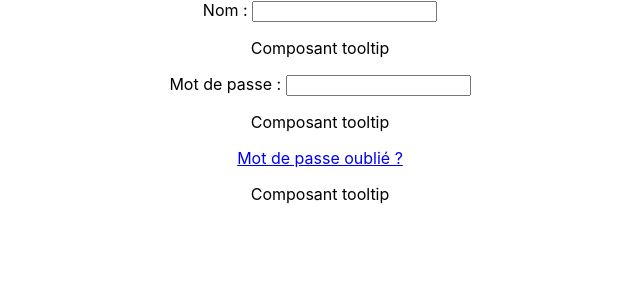
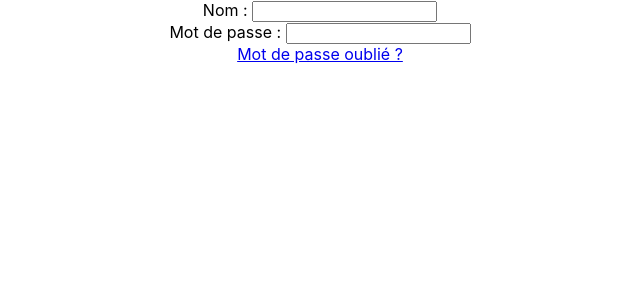
Before and after one commit to MickaelN/React-tooltip, a React (Create React App) app: page / in a window 1280 px wide. Shown: the top 300 px of the page, without its empty margins (320-960 px from the left). Built offline with nearby package versions, Linux system fonts and the light colour scheme.

Commit message:
Afficher ou cacher le tooltip

```diff
--- a/src/App.js
+++ b/src/App.js
@@ -1,14 +1,22 @@
+import React, { useState } from "react"
 import "./App.css"
 import Tooltip from "./Component/Tooltip"
 
 function App() {
+  const [isNameVisible, setIsNameVisible] = useState(false)
+  const showNameTooltip = () => {
+    setIsNameVisible(true)
+  }
+  const hideNameTooltip = () => {
+    setIsNameVisible(false)
+  }
   return (
     <div className="App">
       <form>
         <div style={{ width: "100%" }}>
           <label for="lastname">Nom : </label>
-          <Tooltip>
-            <input type="text" name="lastname" id="lastname"  />
+          <Tooltip show={isNameVisible}>
+            <input type="text" name="lastname" id="lastname" onClick={showNameTooltip} onBlur={hideNameTooltip} />
           </Tooltip>
         </div>
         <div style={{ width: "100%" }}>
--- a/src/Component/Tooltip/index.js
+++ b/src/Component/Tooltip/index.js
@@ -1,11 +1,11 @@
 import React from "react"
 import "./index.css"
 
-const Tooltip = ({ children }) => {
+const Tooltip = ({ children, show }) => {
     return (
         <React.Fragment>
             {children}
-            <p>Composant tooltip</p>
+            <p style={{ display: show ? "block" : "none" }}>Composant tooltip</p>
         </React.Fragment>
     );
 }
```
